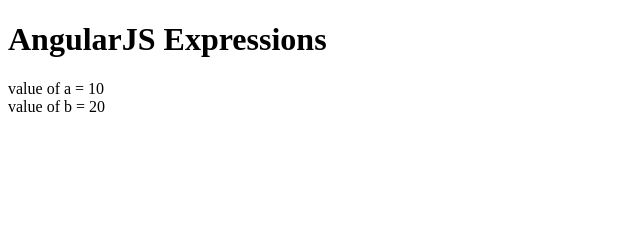
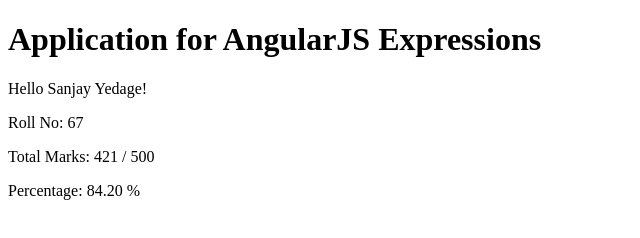
Before and after one commit to sanjay-07stfu/python, a plain HTML site: page index.html in a window 1280 px wide. Shown: the whole page, without its empty margins (0-640 px from the left). Drawn offline with nearby package versions, Linux system fonts and the light colour scheme.

Commit message:
Update index.html
new

```diff
--- a/index.html
+++ b/index.html
@@ -56,14 +56,21 @@
 </head>
 
 <body ng-app>
-<h1>AngularJS Expressions</h1>
+<h1>Application for AngularJS Expressions</h1>
 
-<div ng-init="a=10; b=20">
-<span>
-<!-- {{ }} this is known as interpolation markers -->
-value of a = {{a}} <br>
-value of b = {{b}} <br>
-</span>
+<div ng-init="
+student = { firstname:'Sanjay', lastname:'Yedage', rollno:67 };
+marks = [80,85,80,90,86];
+total = marks[0] + marks[1] + marks[2] + marks[3] + marks[4];
+percentage = (total / 500) * 100
+">
+
+<p>Hello {{ student.firstname + ' ' + student.lastname }}!</p>
+<p>Roll No: {{ student.rollno }}</p>
+
+<p>Total Marks: {{ total }} / 500</p>
+<p>Percentage: {{ percentage | number:2 }} %</p>
+
 </div>
 
 </body>
```
